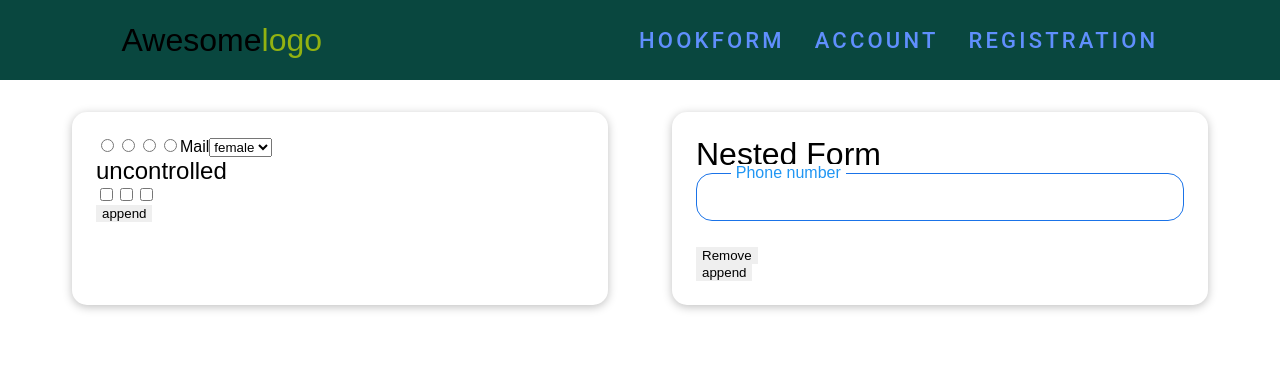
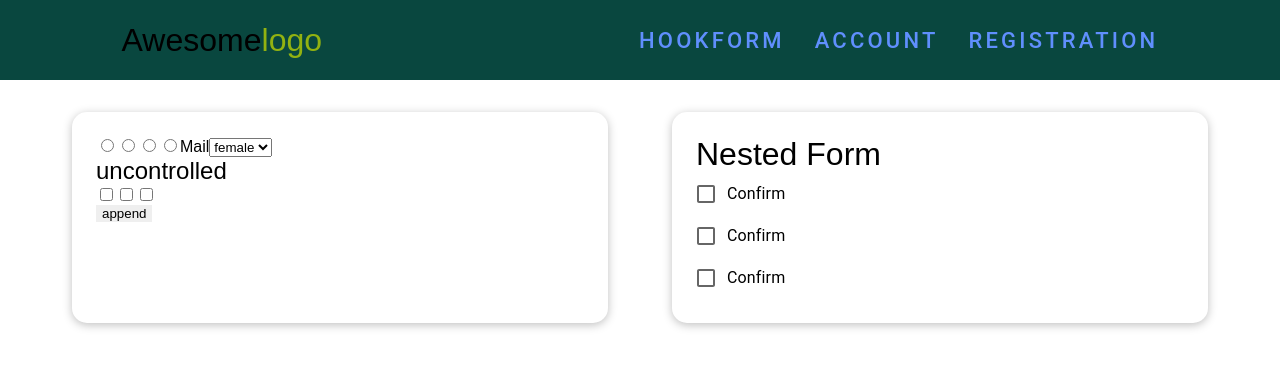
Before and after one commit to AntonVak/Form-React-Practice, a React (Create React App) app: page / in a window 1280 px wide. Shown: the top 368 px of the page. Built offline with nearby package versions, Linux system fonts and the light colour scheme.

Commit message:
add CheckboxField

```diff
--- a/src/components/UI/Form/CheckboxField.jsx
+++ b/src/components/UI/Form/CheckboxField.jsx
@@ -1,25 +1,37 @@
 import { FormControlLabel } from "@mui/material";
 import Checkbox from "@mui/material/Checkbox";
 import { useState } from "react";
+import { useController } from "react-hook-form";
+import { P } from "./TextFieldStyles";
 
-const CheckboxField = () => {
-  const [checked, setChecked] = useState(false);
-
-  const handleChange = (event) => {
-    setChecked(event.target.checked);
-  };
+const CheckboxField = ({
+  control,
+  label,
+  name,
+}) => {
+  const {
+    field: { ref, onBlur, onChange, checked },
+    fieldState:{invalid, error}
+  } = useController({
+    name,
+    control,
+  });
   return (
-    <FormControlLabel
+    <>
+ <FormControlLabel
       control={
         <Checkbox
           color="success"
           checked={checked}
-          onChange={handleChange}
+          onChange={onChange}
           inputProps={{ "aria-label": "controlled" }}
         />
       }
-      label="Confirm"
+      label={label}
     />
+    {invalid && <P>{error?.message}</P>}
+    </>
+
   );
 };
 
--- a/src/components/UI/Form/NestedField.jsx
+++ b/src/components/UI/Form/NestedField.jsx
@@ -1,22 +1,16 @@
+import { Checkbox, FormControlLabel } from "@mui/material";
 import { useController, useForm, useWatch } from "react-hook-form";
 import { FieldDiv } from "../../nestedForm/NestedFormStyles";
 import { Input, Label } from "./TextFieldStyles";
 
-const Display = ({ control, index }) => {
-  const data = useWatch({
-    control,
-    name: `phNumbers.${index}`,
-  });
-  console.log(data);
+const NestedField = ({
+  control,
+  label,
+  name,
+}) => {
 
-};
-
-const NestedField = ({ update, index, value, control, label, name, ...restProps  }) => {
-  const { register} = useForm({
-    defaultValues: value,
-  });
   const {
-    field: { ref, onBlur, onChange, ...inputProps },
+    field: { ref, onBlur, onChange, checked },
   } = useController({
     name,
     control,
@@ -24,20 +18,18 @@ const NestedField = ({ update, index, value, control, label, name, ...restProps
 
   return (
     <div>
-      <Display control={control} index={index} />
-      <FieldDiv>
-        <Input
-          className="input"
-          onBlur={onBlur}
-          onChange={onChange}
-          ref={ref}
-          // {...inputProps}
-          {...restProps}
-          {...register(`phNumbers`)}
-        />
-        <Label>{label}</Label>
-
-      </FieldDiv>
+      <FormControlLabel
+        control={
+          <Checkbox
+            color="success"
+            checked={checked}
+            onChange={onChange}
+            ref={ref}
+            inputProps={{ "aria-label": "controlled" }}
+          />
+        }
+        label={label}
+      />
     </div>
   );
 };
--- a/src/components/UI/Form/RadioField.jsx
+++ b/src/components/UI/Form/RadioField.jsx
@@ -14,7 +14,7 @@ const RadioField = ({ label, type, name, options, control, ...restProps }) => {
         name
       });
       const [value, setValue] = useState(field.value || []);
-console.log(options);
+
   return (
     <RadioDiv >
      {options && options.map((option, index) => (
--- a/src/components/UI/Form/TextField.jsx
+++ b/src/components/UI/Form/TextField.jsx
@@ -17,10 +17,10 @@ const TextField = ({ label, name, control, type, ...restProps }) => {
         className="input"
         onBlur={onBlur}
         onChange={onChange}
-        ref={ref}
+        // ref={ref}
         type={type}
-        {...inputProps}
-        {...restProps}
+        // {...inputProps}
+        // {...restProps}
 
       />
       <Label>{label}</Label>
--- a/src/components/formAccount/formBuyerAccount.jsx
+++ b/src/components/formAccount/formBuyerAccount.jsx
@@ -9,7 +9,7 @@ import ButtonPhone from "../UI/Buttons/ButtonPhone";
 import PhoneAppendField from "../UI/Form/PhoneAppendField";
 import { BtnAddPhone, BtnPhone } from "../UI/Buttons/ButtonPhoneStyle";
 import ButtonAddPhone from "../UI/Buttons/ButtonAddPhone";
-import Checkbox from '@mui/material/Checkbox';
+import Checkbox from "@mui/material/Checkbox";
 import { FormControlLabel } from "@mui/material";
 import CheckboxField from "../UI/Form/CheckboxField";
 
@@ -45,11 +45,13 @@ const FormBuyerAccount = () => {
   });
 
   const onSubmit = (data) => {
+
     reset();
+    console.log(data);
   };
   const handleGetValue = (params) => {
-    console.log("Get value", getValues(['firstName', 'age', "dateBd" ]));
-  }
+    // console.log("Get value", getValues(['firstName', 'age', "dateBd" ]));
+  };
 
   // const gender = ["Women", "Men", "Divided"];
   renderCount++;
@@ -57,11 +59,11 @@ const FormBuyerAccount = () => {
   return (
     <FormWrap className="a">
       <H1> Account ({renderCount / 2})</H1>
-      <Form  onSubmit={handleSubmit(onSubmit)}>
+      <Form onSubmit={handleSubmit(onSubmit)}>
         <TextField control={control} name="firstName" label="First Name" />
         <TextField control={control} name="lastName" label="Last Name" />
         <TextField control={control} name="email" label="E-mail" />
-        <TextField control={control} name="age" label="Age" type="number"/>
+        <TextField control={control} name="age" label="Age" type="number" />
         <RadioField
           control={control}
           type="radio"
@@ -99,14 +101,16 @@ const FormBuyerAccount = () => {
             }}
           />
         </>
-        <TextField control={control} name="dateBd" label="Date of BD" type="date" valueAsDate="true" />
-       <CheckboxField/>
-        <BtnAddPhone type="submit">
-          Submit
-        </BtnAddPhone>
-        <BtnAddPhone onClick={handleGetValue}>
-          Get Value
-        </BtnAddPhone>
+        <TextField
+          control={control}
+          name="dateBd"
+          label="Date of BD"
+          type="date"
+          valueAsDate="true"
+        />
+        <CheckboxField control={control} name="myCheckbox" label="Confirm" />
+        <BtnAddPhone type="submit">Submit</BtnAddPhone>
+        <BtnAddPhone onClick={handleGetValue}>Get Value</BtnAddPhone>
       </Form>
     </FormWrap>
   );
--- a/src/components/nestedForm/NestedForm.jsx
+++ b/src/components/nestedForm/NestedForm.jsx
@@ -13,8 +13,8 @@ const NestedForm = () => {
   } = useForm({
     defaultValues: {
       firstName: "",
-      // phNumbers: [],
-      phNumbers: [{ number: "" }],
+      checkBox: false,
+
     },
     mode: "onTouched",
   });
@@ -32,31 +32,11 @@ const NestedForm = () => {
     <FormWrap>
     <h1>Nested Form</h1>
       <form onSubmit={handleSubmit(onSubmit)}>
-        {fields.map((field, index) => (
-          <div key={field.id}>
-            <NestedField
-              name="phNumbers"
-              label="Phone number"
-              key={field.id}
-              control={control}
-              update={update}
-              index={index}
-              value={field}
-            />
-            <button type="button" onClick={() => remove(index)}>
-              Remove
-            </button>
-          </div>
-        ))}
+       <NestedField  control={control}  name="checkBox" label="Confirm"/>
+       <NestedField  control={control}  name="checkBox" label="Confirm"/>
+       <NestedField  control={control}  name="checkBox" label="Confirm"/>
 
-        <button
-          type="button"
-          onClick={() => {
-            append({ phNumbers: "", firstName: ""});
-          }}
-        >
-          append
-        </button>
+
       </form>
     </FormWrap>
   );
--- a/src/shared/schemaYup/schema.js
+++ b/src/shared/schemaYup/schema.js
@@ -16,8 +16,9 @@ export const schema = yup
       .max(16, "max 16 characters"),
     email: yup.string().required().matches(emailReg, "E-mail is not valid"),
     age: yup.number().required().positive().integer().min(18),
-      password: yup.string().required().min(6).max(20),
+    password: yup.string().required().min(2).max(16),
     confirmPassword: yup.string().oneOf([yup.ref("password"), null]),
+    myCheckbox: yup.boolean().oneOf([true], "Must agree to something"),
   })
   .required();
 
```
Lines whose indentation alone changed are shown as unchanged.
